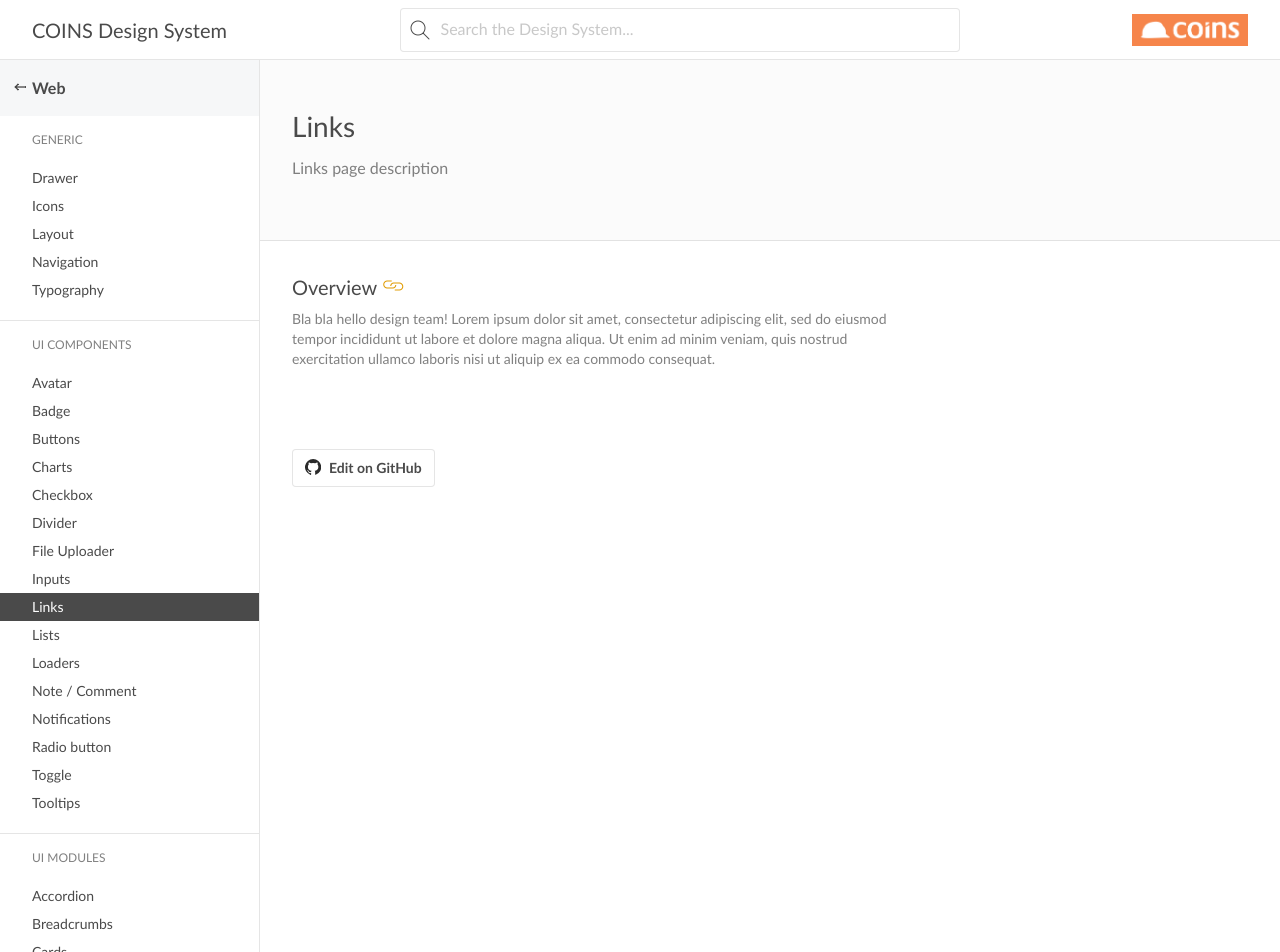
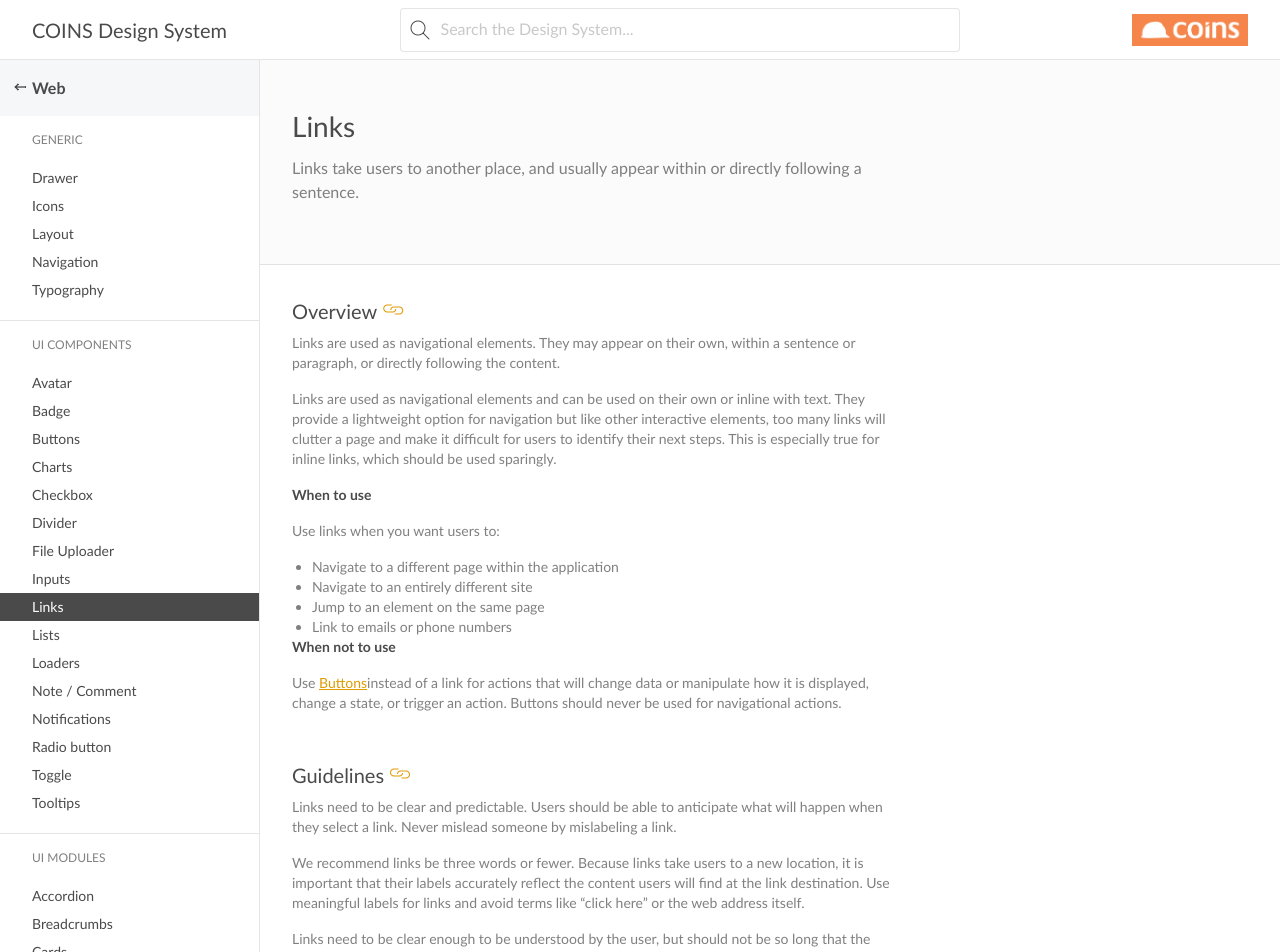
Before and after one commit to COINS-Naz/coins-design-system, a Jekyll site: the page built from _posts/web/ui-components/2021-04-22-links.md, in a window 1280 px wide and 1400 px high. Shown: the top 952 px of the window. Built offline with Jekyll 4.4.1, drawn with Linux system fonts in a browser that asks for light colours; nearby versions of some CDN libraries; some web fonts are replaced; some of the changed text lies outside the part shown.

Commit message:
Update 2021-04-22-links.md
Links page

```diff
--- a/_posts/web/ui-components/2021-04-22-links.md
+++ b/_posts/web/ui-components/2021-04-22-links.md
@@ -3,10 +3,54 @@ layout: post
 category: "Web"
 tag: "UI Components"
 title: Links
-subtitle: "Links page description"
+subtitle: "Links take users to another place, and usually appear within or directly following a sentence."
 permalink: /web/links/
 ---
 
 ## Overview
-Bla bla hello design team!
-Lorem ipsum dolor sit amet, consectetur adipiscing elit, sed do eiusmod tempor incididunt ut labore et dolore magna aliqua. Ut enim ad minim veniam, quis nostrud exercitation ullamco laboris nisi ut aliquip ex ea commodo consequat.
+Links are used as navigational elements. They may appear on their own, within a sentence or paragraph, or directly following the content.
+
+Links are used as navigational elements and can be used on their own or inline with text. They provide a lightweight option for navigation but like other interactive elements, too many links will clutter a page and make it difficult for users to identify their next steps. This is especially true for inline links, which should be used sparingly.
+
+### When to use
+
+Use links when you want users to:
+- Navigate to a different page within the application
+- Navigate to an entirely different site
+- Jump to an element on the same page
+- Link to emails or phone numbers
+
+### When not to use
+
+Use [Buttons](../buttons/)instead of a link for actions that will change data or manipulate how it is displayed, change a state, or trigger an action. Buttons should never be used for navigational actions.
+
+## Guidelines
+Links need to be clear and predictable. Users should be able to anticipate what will happen when they select a link. Never mislead someone by mislabeling a link.
+
+We recommend links be three words or fewer. Because links take users to a new location, it is important that their labels accurately reflect the content users will find at the link destination. Use meaningful labels for links and avoid terms like “click here” or the web address itself.
+
+Links need to be clear enough to be understood by the user, but should not be so long that the text wraps unless used inline.
+
+### Links in a sentence
+Links in full sentences shouldn’t link the entire sentence, only the text that describes where users go when they select the link.
+{% include do-dont.html
+  do-img="Guidelines_Links_Do.png"
+  do-text="Link only the text that describes where users go."
+  dont-img="Guidelines_Links_Do_Not.png"
+  dont-text="Do not link the entire sentence."
+%}
+
+### Links outside of a sentence
+Links that aren’t in full sentences should use the {verb + noun} pattern and not be punctuated, with the exception of question marks.
+
+{% include do-dont.html
+  do-img="Guidelines_Links_Punctuation_Do.png"
+  do-text="Use the right puctuation."
+  dont-img="Guidelines_Links_Punctuation_Do_Not.png"
+  dont-text="Do not put the dot in the end of {verb + noun}."
+%}
+
+### Component
+{% include snippet.html code='
+paste code snippet here
+' %}
```
